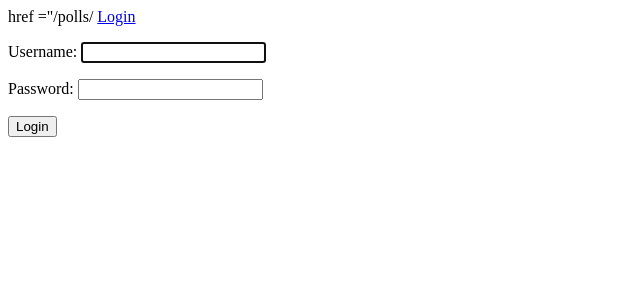
After one commit to ttylets/tms-django, a Django app: page /accounts/login/ in a window 1280 px wide. The commit adds this page. Shown: the top 300 px of the page, without its empty margins (0-640 px from the left). Run offline with Django 4.2, Linux system fonts and the light colour scheme.

Commit message:
Initial commit

```diff
--- a/mysite/settings.py
+++ b/mysite/settings.py
@@ -59,7 +59,7 @@ ROOT_URLCONF = 'mysite.urls'
 TEMPLATES = [
     {
         'BACKEND': 'django.template.backends.django.DjangoTemplates',
-        'DIRS': [],
+        'DIRS': [BASE_DIR / 'templates'],
         'APP_DIRS': True,
         'OPTIONS': {
             'context_processors': [
--- a/mysite/urls.py
+++ b/mysite/urls.py
@@ -15,6 +15,7 @@ Including another URLconf
 """
 from django.contrib import admin
 from django.urls import path, include
+from django.contrib.auth.views import LoginView, LogoutView
 
 urlpatterns = [
     path('polls/', include('polls.urls')),
@@ -22,4 +23,6 @@ urlpatterns = [
     path('admin/', admin.site.urls),
     path('api/', include('api.urls')),
     path('__debug__/', include('debug_toolbar.urls')),
+    path('accounts/login/', LoginView.as_view(), name='login'),
+    path('accounts/logout/', LogoutView.as_view(), name='logout'),
 ]
--- a/polls/templates/polls/base.html
+++ b/polls/templates/polls/base.html
@@ -4,6 +4,15 @@
     <title>{% block title %}Polls App{% endblock %}</title>
 </head>
 <body>
-  {% block body %}{%endblock%}
+    <a>href ="{%url 'polls:index'%}</a>
+    {% if user.is_authenticated %}
+        <form action ="{% url 'logout' %}?next={{request.path}}" method = "post">
+            {% csrf_token %}
+            <input type = 'submit' value="Logout" class="btn btn-danger"/>
+        </form>
+    {% else %}
+        <a href="{%url 'login' %}?next={{request.path}}" class="btn btn-info">Login</a>
+    {% endif %}
+    {% block body %}{%endblock%}
 </body>
 </html>
--- /dev/null
+++ b/templates/registration/login.html
@@ -0,0 +1,17 @@
+{% extends 'polls/base.html'%}
+
+
+{%block body%}
+
+{% if form.errors %}
+    <p>Your username and password didn't match. Please try again</p>
+{% endif %}
+
+<form method="post" action="{% url 'login' %}">
+    {% csrf_token %}
+    {{ form.as_p }}
+    <input type="submit" value="Login">
+    <input type="hidden" name = "next" value="{{ next }}">
+</form>
+
+{% endblock %}
```
Also changed, not shown: mysite/context_processors.py (added).
